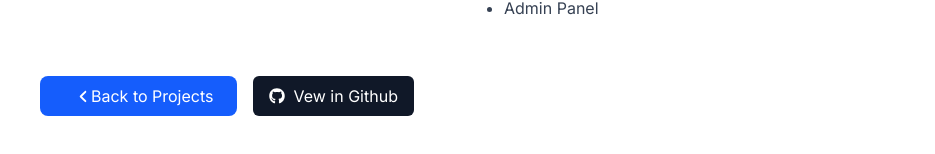
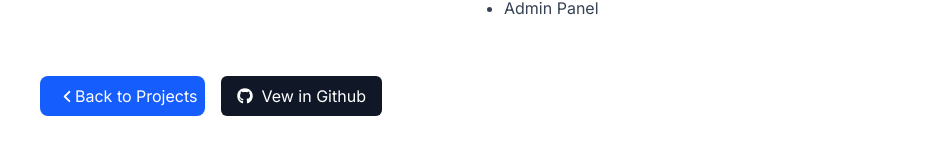
Before and after one commit to JCTECH111/JoeCode, a React (Vite) app: page /projects/bite-express in a window 1280 px wide. Shown: the part 1078-1232 px from the top of the page, without its empty margins (172-1107 px from the left). Built offline with nearby package versions, Linux system fonts and the light colour scheme.

Commit message:
working on the projec.json data

```diff
--- a/src/pages/ProjectDetails.jsx
+++ b/src/pages/ProjectDetails.jsx
@@ -49,7 +49,7 @@ function ProjectDetail() {
       <div className='w-full md:w-1/2 flex gap-4 p-2'>
         <Link
           to={`/`}
-          className=' flex  items-center whitespace-nowrap px-6 py-2 bg-blue-600 text-white rounded-lg hover:bg-blue-800 transition-colors'
+          className=' flex  items-center whitespace-nowrap px-2 py-2 bg-blue-600 text-white rounded-lg hover:bg-blue-800 transition-colors'
         >
           <FaAngleLeft size={15} className='ml-3 font-bold float-left ' /> Back to Projects
         </Link>
@@ -59,6 +59,7 @@ function ProjectDetail() {
           icon={<FaGithub />}
           isExternal={true}
           target="_blank"
+          className='whitespace-nowrap'
         />
       </div>
     </div>
```
